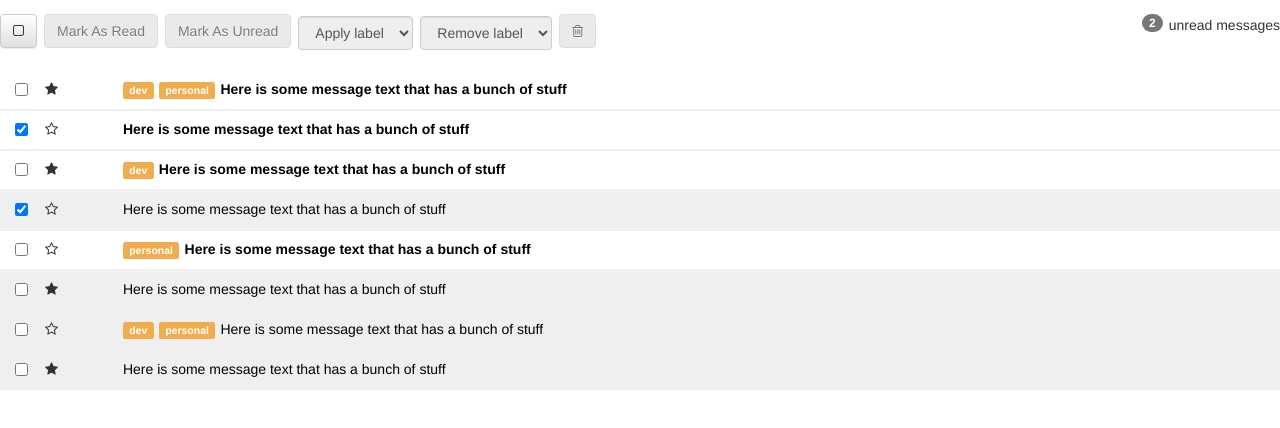
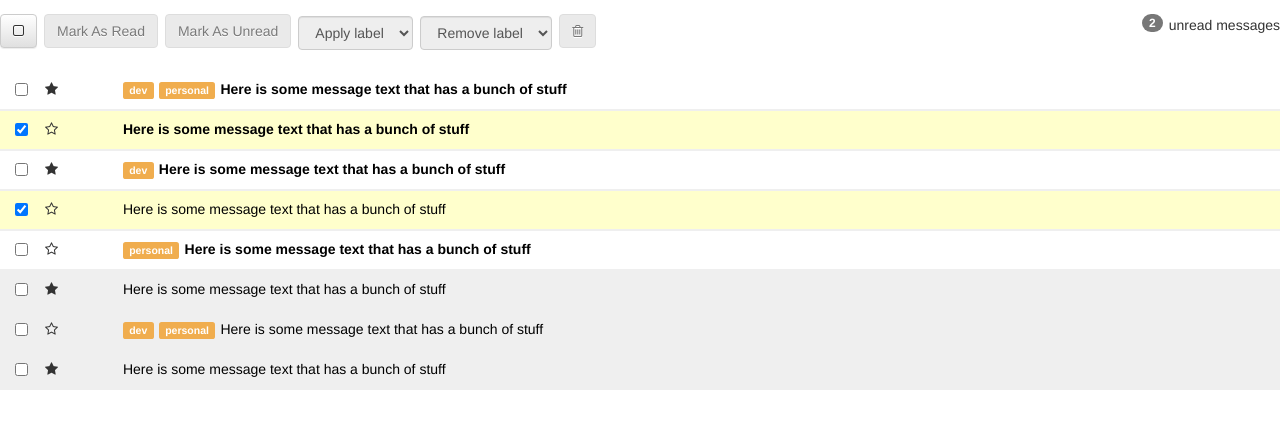
Before and after one commit to prisoka/react-inbox, a React (Create React App) app in the folder react-inbox/: page / in a window 1280 px wide. Shown: the top 428 px of the page. Built offline with nearby package versions, Linux system fonts and the light colour scheme.

Commit message:
finished first Story: Message Display

```diff
--- a/react-inbox/src/Components/Message.js
+++ b/react-inbox/src/Components/Message.js
@@ -8,7 +8,7 @@ const Message = ({message}) => {
     )
   })
   return (
-    <div className={`row message ${ message.read ? 'read' : 'unread' }`}>
+    <div className={`row message ${ message.read ? 'read' : 'unread' } ${ message.selected ? 'selected' : '' }`}>
       <div className="col-xs-1">
         <div className="row">
           <div className="col-xs-2">
```
